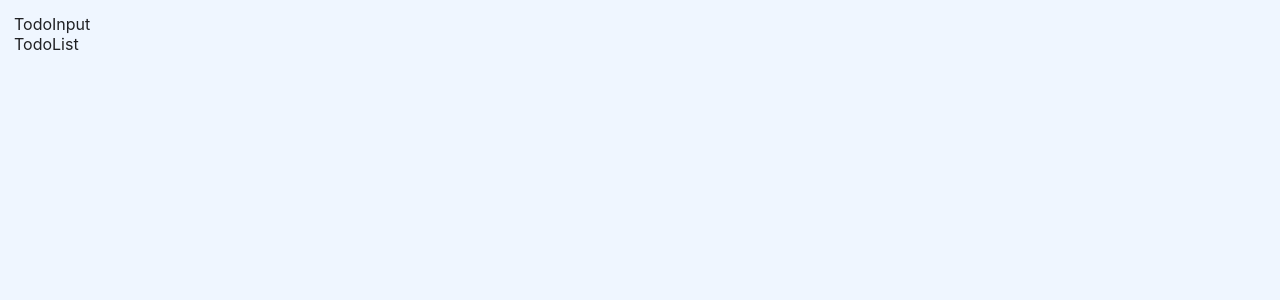
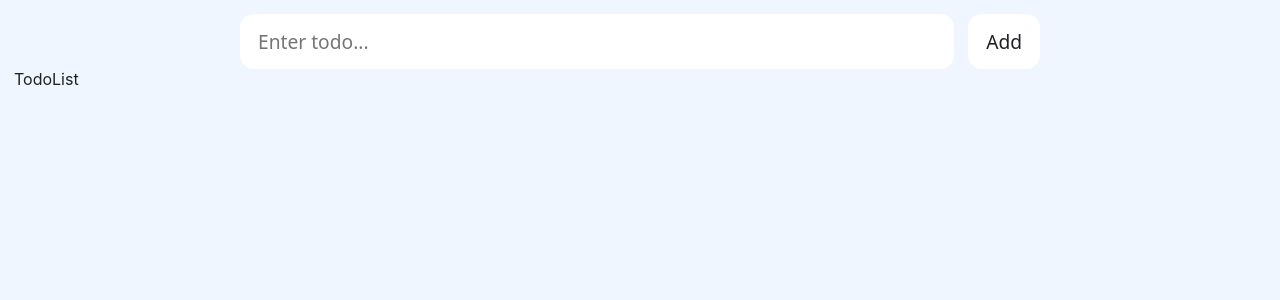
Before and after one commit to themistogenes/reactjs-todolist, a React app: page / in a window 1280 px wide. Shown: the top 300 px of the page. Built offline with nearby package versions, Linux system fonts and the light colour scheme; the HTML template or start-up script is replaced by a standard one.

Commit message:
create input and button in TodoInput

```diff
--- a/src/components/TodoInput.jsx
+++ b/src/components/TodoInput.jsx
@@ -1,7 +1,8 @@
 export default function TodoInput() {
   return (
-    <div>
-      TodoInput
-    </div>
+    <header>
+      <input type="text" placeholder="Enter todo..." />
+      <button>Add</button>
+    </header>
   )
 }
```
